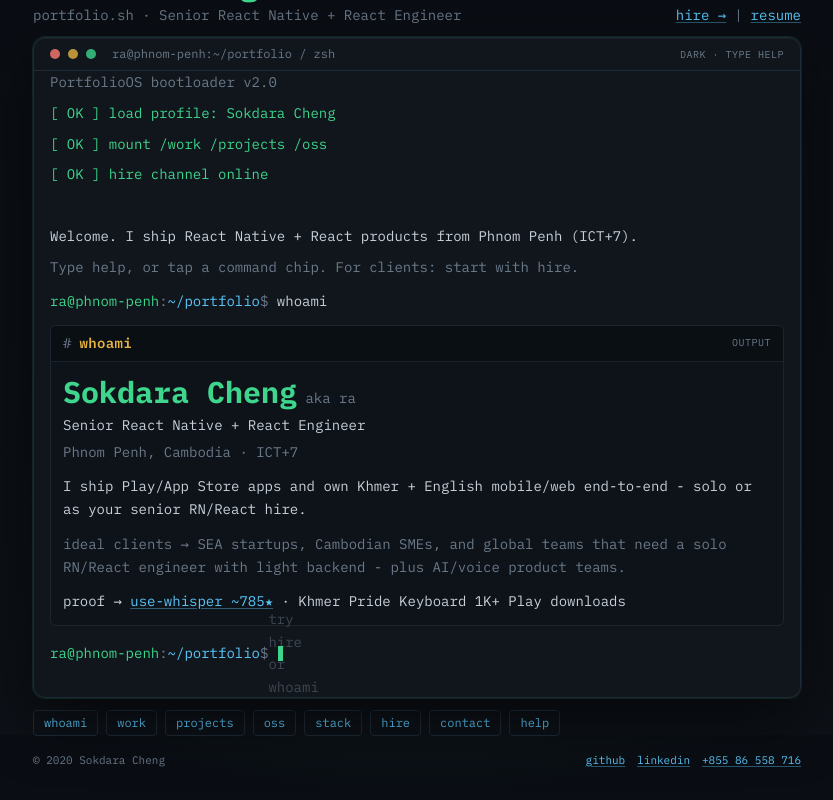
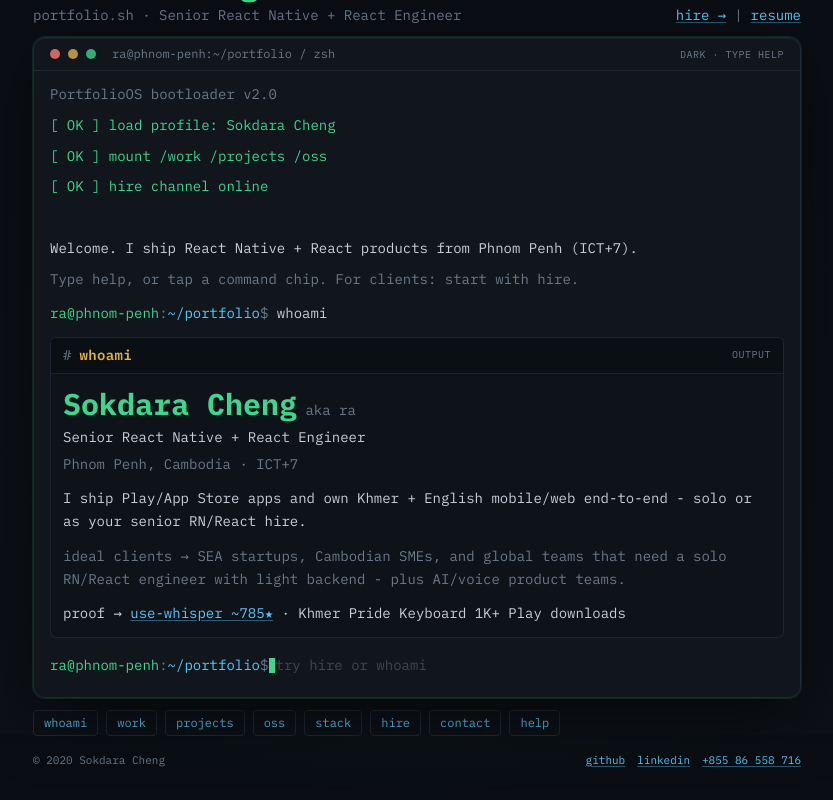
Before and after one commit to chengsokdara/portfolio, a React (Vite) app: page / in a window 1280 px wide. Both pictures are taken after a click on the button "whoami". Shown: the part 65-865 px from the top of the page, without its empty margins (223-1056 px from the left). Built offline with nearby package versions, Linux system fonts and the light colour scheme.

Commit message:
Fix prompt placeholder wrapping onto three lines
Keep the green block caret, but give the hint text a full-width
nowrap overlay so "try hire or whoami" stays on one line.

```diff
--- a/src/App.tsx
+++ b/src/App.tsx
@@ -622,9 +622,9 @@ export default function App() {
                   <span className="text-cyan">{HOST_PATH}</span>
                   <span className="text-dim">$ </span>
                 </span>
-                <span className="relative inline-flex min-w-0 max-w-full items-center">
+                <span className="relative flex min-w-0 flex-1 items-center overflow-x-auto">
                   {!value && !booting ? (
-                    <span className="pointer-events-none absolute left-0 text-dim/50">
+                    <span className="pointer-events-none absolute left-[0.85ch] whitespace-nowrap text-dim/50">
                       try hire or whoami
                     </span>
                   ) : null}
@@ -661,12 +661,12 @@ export default function App() {
                         if (match) setValue(match)
                       }
                     }}
-                    style={{ width: `${Math.max(value.length, 1)}ch` }}
+                    style={{ width: `${Math.max(value.length, 0)}ch` }}
                     className="max-w-full bg-transparent text-fg caret-transparent outline-none"
                     disabled={booting}
                   />
                   <span
-                    className="blink ml-px inline-block h-[1.1em] w-[0.65ch] shrink-0 bg-cursor align-middle"
+                    className="blink z-10 ml-px inline-block h-[1.1em] w-[0.65ch] shrink-0 bg-cursor align-middle"
                     aria-hidden
                   />
                 </span>
```
